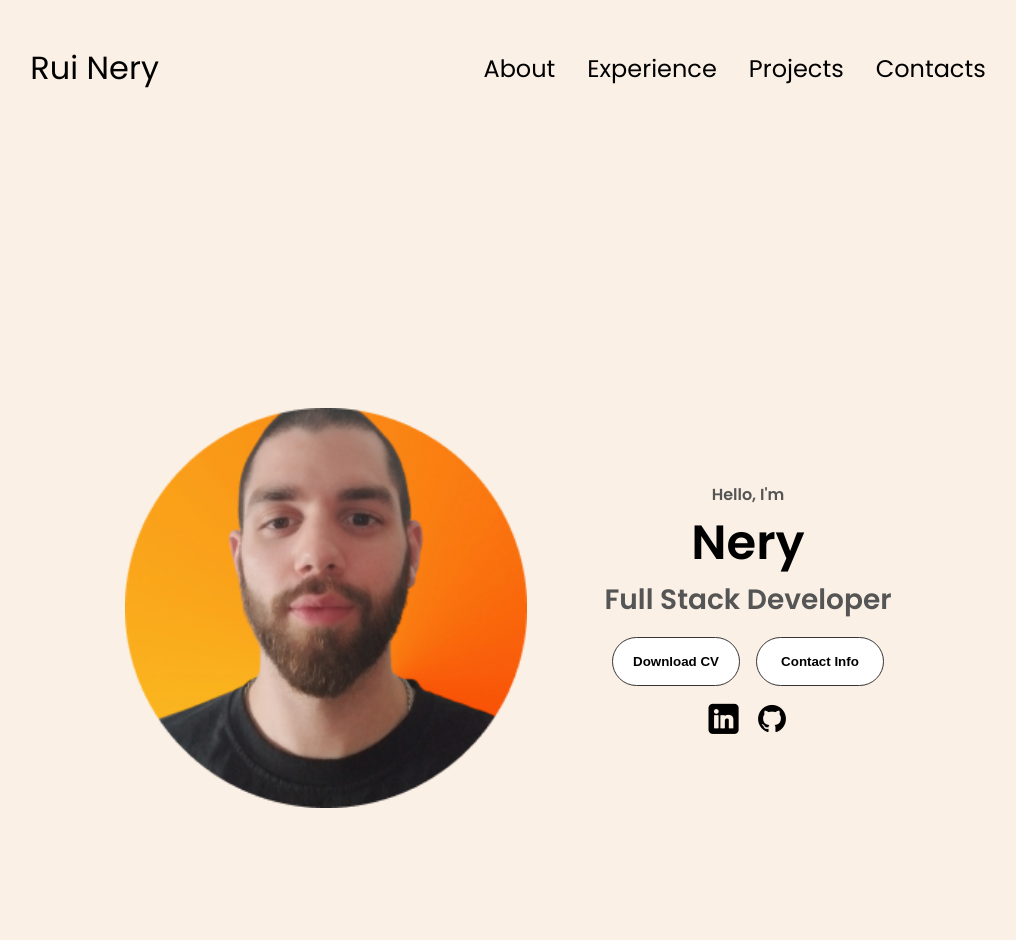
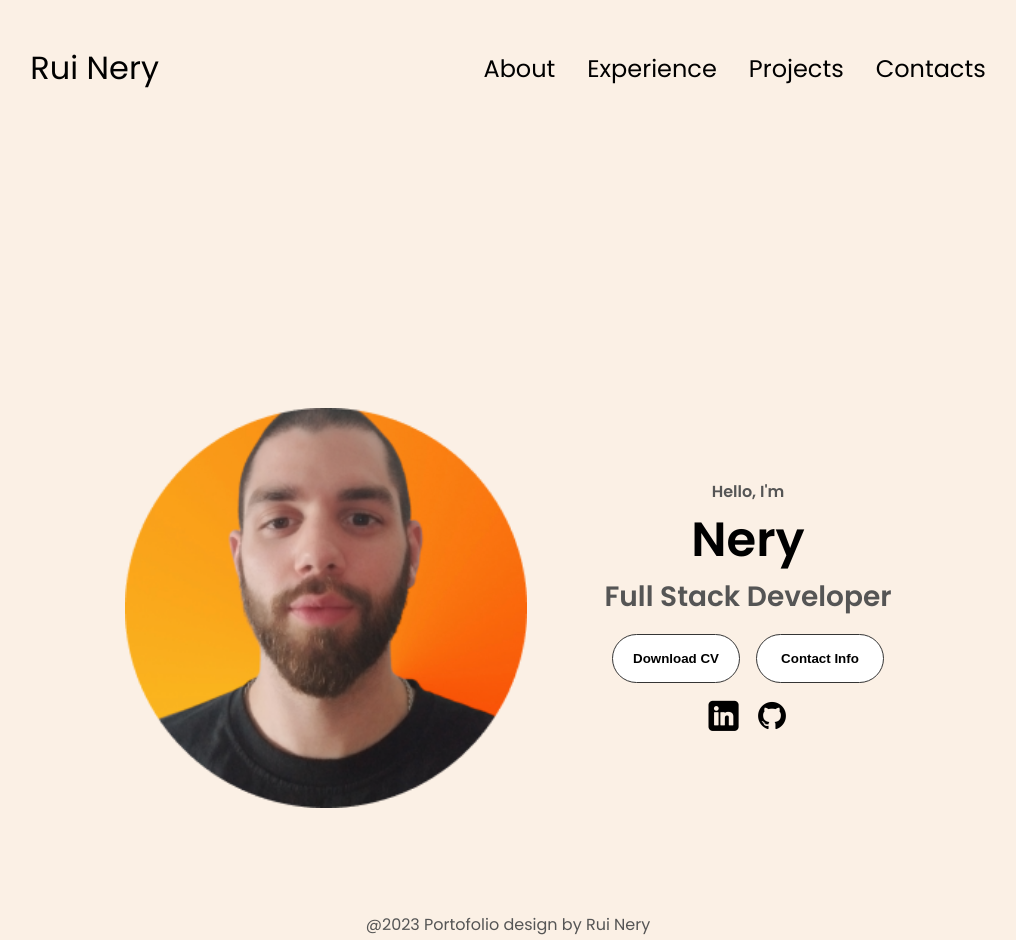
Before and after one commit to Nery-25/Portofolio, a plain HTML site: page index.html in a window 1280 px wide. Shown: the whole page, without its empty margins (132-1148 px from the left). Before the commit the page ends 912 px from the top, so only its background shows below. Drawn offline with Linux system fonts and the light colour scheme.

Commit message:
portofolio

```diff
--- a/index.html
+++ b/index.html
@@ -62,21 +62,30 @@
           </button>
         </div>
         <div id="socials-container">
-          <img
-            src="./assets/LinkedIn.png"
-            alt="My LinkedIn profile"
-            class="icon"
-            onclick="location.href='https://www.linkedin.com/in/rui-nery-72a759125'"
-          />
+          <a
+            href="https://www.linkedin.com/in/rui-nery-72a759125"
+            target="_blank"
+            ><img
+              src="./assets/LinkedIn.png"
+              alt="My LinkedIn profile"
+              class="icon"
+              alt="Linked in Profile"
+          /></a>
+
           <img
             src="./assets/github_icon.png"
             alt="My Github profile"
             class="icon"
             onclick="location.href='https://https://github.com/Nery-25/'"
+            target="_blank"
+            alt="GitHub profile"
           />
         </div>
       </div>
     </section>
     <script src="script.js"></script>
+    <footer class="footer">
+      <p>@2023 Portofolio design by Rui Nery</p>
+    </footer>
   </body>
 </html>
--- a/styles.css
+++ b/styles.css
@@ -244,6 +244,8 @@ section {
 .btn-color-2:hover {
   background: rgb(53, 53, 53);
   color: white;
+  transform: scale(1.1);
+  transition: all 0.3s ease-in-out;
 }
 
 .btn-color-2 {
@@ -261,3 +263,8 @@ section {
 .btn-container {
   gap: 1rem;
 }
+
+.footer {
+  text-align: center;
+  padding-bottom: 3px;
+}
```
